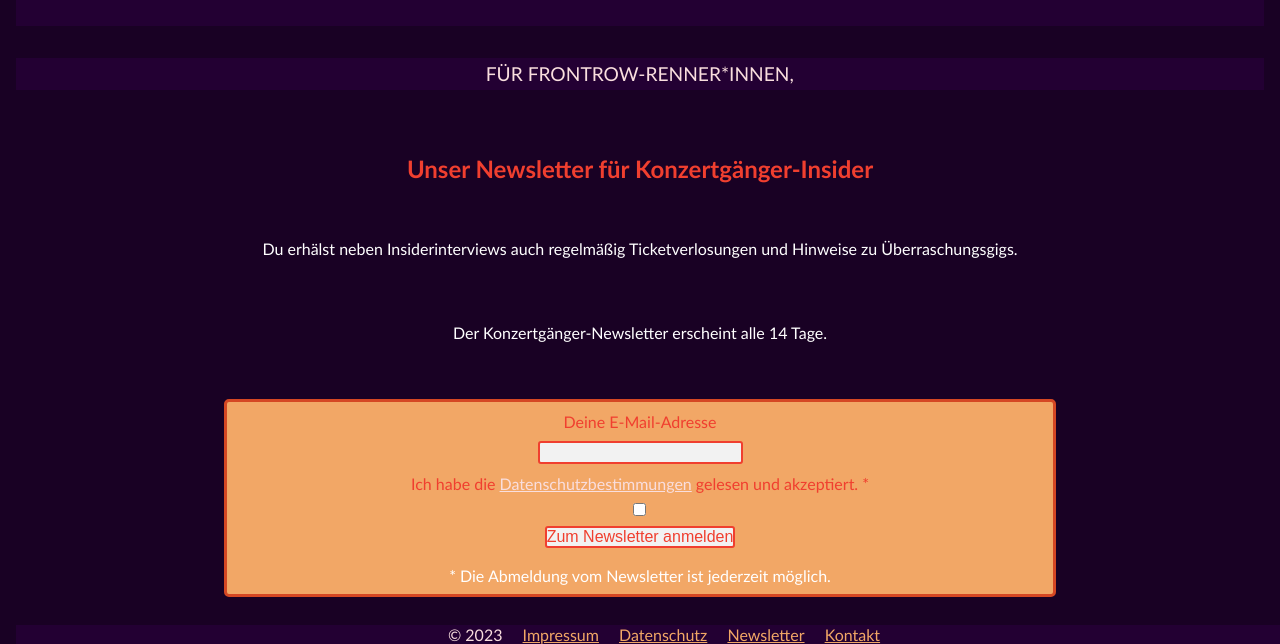
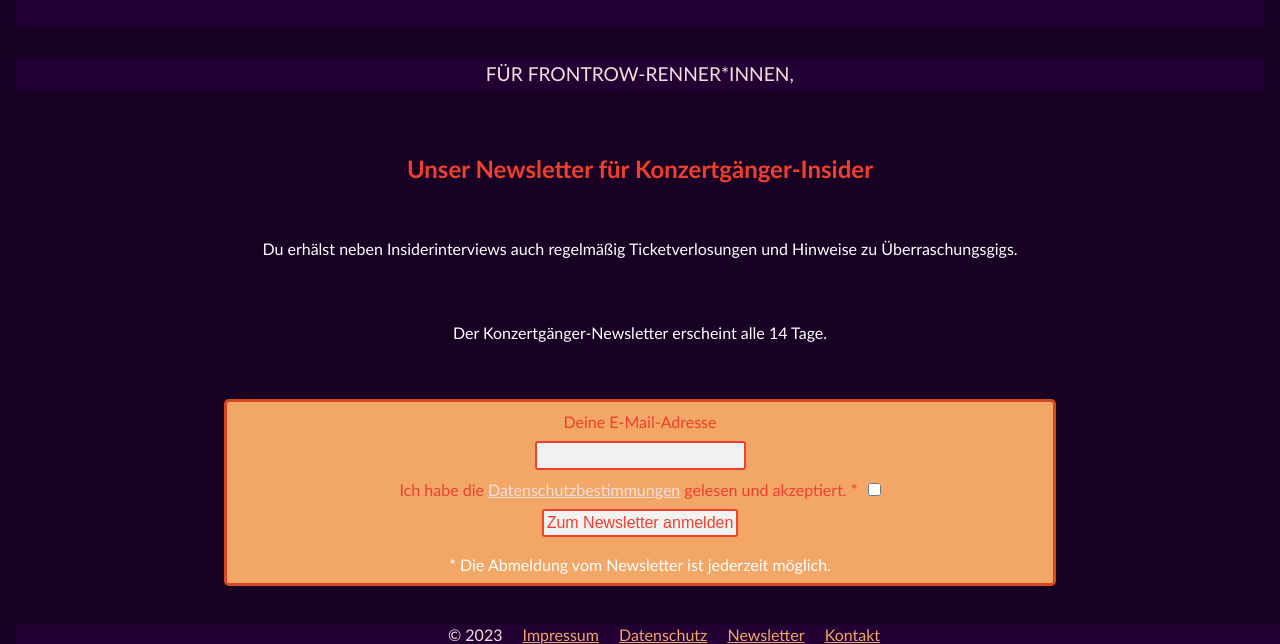
Before and after one commit to SiminNaghi/konzergaenger, a website: page newsletter.html in a window 1280 px wide. Shown: the part 156-800 px from the top of the page. Drawn offline with nearby package versions, Linux system fonts and the light colour scheme.

Commit message:
column-row wechslung

```diff
--- a/css/kontakt.css
+++ b/css/kontakt.css
@@ -13,6 +13,7 @@ main {
     flex-direction: column;
     margin-top: 4em;
     gap: 3em;
+    padding-bottom: 10px;
 
 }
 
@@ -45,7 +46,8 @@ p {
     border-radius: 5px;
     background-color: #F2A766;
     gap: 10px;
-    min-width: 520px;
+
+
 }
 
 
@@ -140,3 +142,7 @@ li {
 .ruckmeldung {
     padding-top: 10px;
 }
+
+#email {
+    padding: 3px;
+}
--- a/css/newsletter.css
+++ b/css/newsletter.css
@@ -13,6 +13,8 @@ main {
 
     margin-top: 4em;
     gap: 3em;
+    padding-bottom: 10px;
+
 }
 
 h2 {
@@ -37,15 +39,17 @@ p {
     flex-direction: column;
     align-items: center;
     width: 65vw;
-  min-width: 491px;
     border: 3px solid #d54723;
     border-radius: 5px;
-  background-color: #f2a766;
+    background-color: #F2A766;
     gap: 10px;
+
+
 }
+
 .form div {
     display: flex;
-  flex-direction: column;
+    flex-direction: row;
     align-items: center;
     gap: 10px;
 }
@@ -64,6 +68,7 @@ p {
 
 label,
 input {
+    text-align: center;
     display: inline;
     color: #f03f2f;
 }
@@ -82,6 +87,11 @@ input {
 
 .text {
     width: auto;
+    padding: 3px;
+}
+
+input[type="submit"]:hover {
+    background-color: rgb(184, 172, 172);
 }
 
 textarea {
```
Also changed, not shown: kontakt.html (+3 -3 lines). Lines whose indentation alone changed are shown as unchanged.
